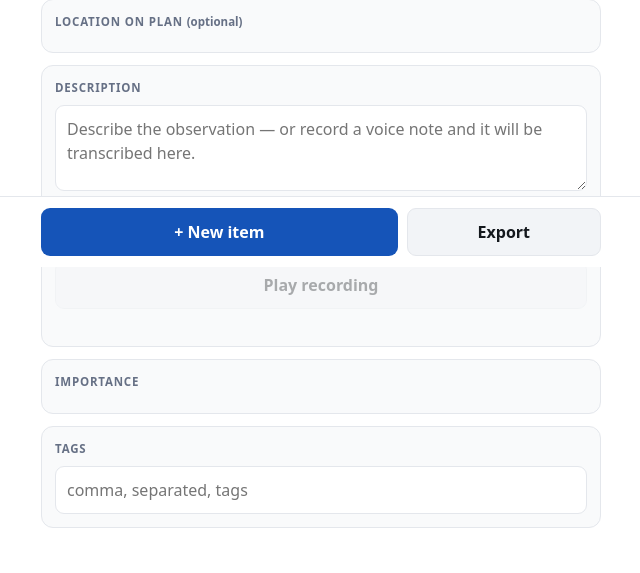
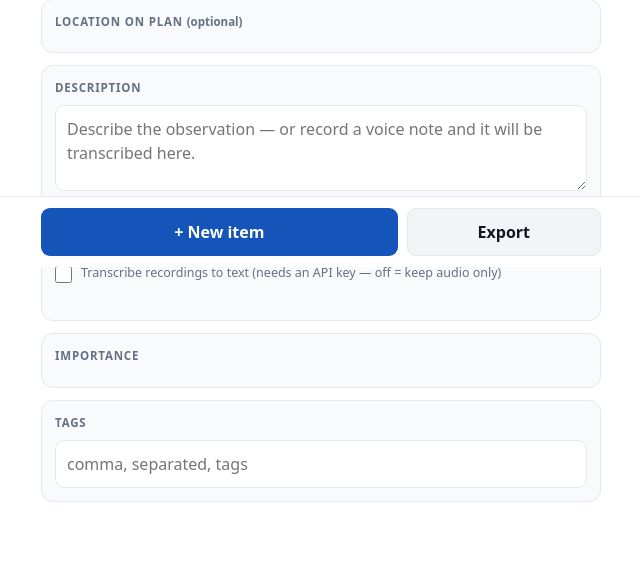
Before and after one commit to RBB007/SiteScribe, a Flask app: page / in a window 1280 px wide. Shown: the part 533-1106 px from the top of the page, without its empty margins (319-959 px from the left). After the commit the page ends 1035 px from the top, so only its background shows below. Run offline with Flask 3, Linux system fonts and the light colour scheme; the visitor is signed in with stand-in values (Sample User, id 1).

Commit message:
Keep every audio recording; make transcription optional
- transcribe=true|false on the audio upload; audio is always stored
- Multiple clips per item (I-001-A-01, -A-02), playable inline, deletable
- DELETE /api/item/<id>/audio/<clip_id>
- load() backfills fields on older records so stale visit.json never drops data
- Fixes: frontend never learned the saved filename, so playback was broken

```diff
--- a/webapp/server.py
+++ b/webapp/server.py
@@ -147,6 +147,17 @@ def load():
         return _blank()
     data.setdefault("items", [])
     data.setdefault("plans", [])
+    # backfill fields added after some records were written, so an older
+    # visit.json never 500s or silently drops data
+    for it in data["items"]:
+        it.setdefault("audio_clips", [])
+        it.setdefault("photos", [])
+        it.setdefault("tags", [])
+        it.setdefault("include", True)
+        it.setdefault("importance", "Info")
+        it.setdefault("description", "")
+        it.setdefault("location", None)
+        it.setdefault("audio", None)
     return data
 
 
@@ -269,6 +280,7 @@ def api_item_create():
             "tags": [],
             "location": None,
             "audio": None,
+            "audio_clips": [],
             "created": _now(),
             "photos": [],
         }
@@ -433,27 +445,66 @@ def api_audio(item_id):
     if not f or not f.filename:
         raise ApiError("no audio uploaded")
 
+    # "false"/"0"/"no" means: keep the recording, do not send it anywhere
+    want_text = str(request.form.get("transcribe", "true")).lower() not in ("false", "0", "no")
+
     with _lock:
         data = load()
         item = need_item(data, item_id)
         safe = secure_filename(f.filename) or "audio.webm"
-        filename = f"{item_id}_audio_{safe}"
+        # keep every recording: <item>_audio_01_<name>
+        existing = item.get("audio_clips") or []
+        seq = f"{len(existing) + 1:02d}"
+        filename = f"{item_id}_audio_{seq}_{safe}"
         d = item_dir(item_id)
         os.makedirs(d, exist_ok=True)
         path = os.path.join(d, filename)
         f.save(path)
+        size = os.path.getsize(path)
 
     # transcription can take many seconds — do it outside the lock
-    transcript = transcribe(path)
+    transcript = transcribe(path) if want_text else ""
 
     with _lock:
         data = load()
         item = need_item(data, item_id)
+        clip = {
+            "clip_id": f"{item_id}-A-{seq}",
+            "filename": filename,
+            "url": f"/uploads/{item_id}/{filename}",
+            "bytes": size,
+            "transcript": transcript,
+            "created": _now(),
+        }
+        item.setdefault("audio_clips", []).append(clip)
+        # keep the legacy single-audio field pointing at the most recent clip
         item["audio"] = {"filename": filename, "transcript": transcript}
         if transcript and not (item.get("description") or "").strip():
             item["description"] = transcript
         save(data)
-        return jsonify(transcript=transcript, description=item.get("description", ""))
+        return jsonify(clip=clip, transcript=transcript,
+                       description=item.get("description", ""))
+
+
+@app.route("/api/item/<item_id>/audio/<clip_id>", methods=["DELETE"])
+@require_pin
+def api_audio_delete(item_id, clip_id):
+    with _lock:
+        data = load()
+        item = need_item(data, item_id)
+        clips = item.get("audio_clips") or []
+        hit = next((c for c in clips if c["clip_id"] == clip_id), None)
+        if hit is None:
+            raise ApiError(f"no such clip: {clip_id}", 404)
+        clips.remove(hit)
+        try:
+            os.remove(os.path.join(item_dir(item_id), hit["filename"]))
+        except OSError:
+            pass
+        item["audio"] = ({"filename": clips[-1]["filename"],
+                          "transcript": clips[-1]["transcript"]} if clips else None)
+        save(data)
+        return jsonify(ok=True)
 
 
 # ---------------------------------------------------------------- plans
--- a/webapp/templates/index.html
+++ b/webapp/templates/index.html
@@ -96,6 +96,15 @@ dialog::backdrop{background:rgba(0,0,0,.65)}
 #planHolder{position:relative;touch-action:manipulation}
 #planCanvas{width:100%;display:block;border:1px solid var(--line);border-radius:9px}
 .pin{position:absolute;width:26px;height:26px;margin:-26px 0 0 -13px;pointer-events:none}
+.tx{display:flex;gap:9px;align-items:flex-start;margin-top:10px;
+  font-size:12.5px;color:var(--mut);cursor:pointer}
+.tx input{margin:2px 0 0;flex:0 0 auto;width:17px;height:17px;accent-color:var(--accent)}
+.clip{display:flex;align-items:center;gap:9px;background:var(--card2);
+  border:1px solid var(--line);border-radius:9px;padding:9px;margin-top:9px}
+.clip audio{flex:1;min-width:0;height:34px}
+.clip .id{font-size:11px;color:var(--mut);font-weight:700;flex:0 0 auto}
+.clip button{background:transparent;color:var(--bad);border:0;padding:4px 7px;
+  font-size:17px;line-height:1;flex:0 0 auto}
 .badge{display:inline-block;padding:2px 8px;border-radius:999px;font-size:11px;
   font-weight:700;color:#fff}
 </style>
@@ -155,10 +164,9 @@ dialog::backdrop{background:rgba(0,0,0,.65)}
     <button id="btnDictate">&#127908; Dictate</button>
     <button class="ghost" id="btnRec">● Record audio</button>
   </div>
-  <div class="row" style="margin-top:7px">
-    <button class="ghost" id="btnPlay" disabled>Play recording</button>
-  </div>
-  <audio id="audio" hidden></audio>
+  <label class="tx"><input type="checkbox" id="txToggle">
+    <span>Transcribe recordings to text (needs an API key — off = keep audio only)</span></label>
+  <div id="clips"></div>
   <div class="msg" id="recMsg"></div>
 </div>
 
@@ -301,11 +309,25 @@ function render(){
     $('locPick').onclick = openPlan;
   }
 
-  /* audio */
-  const has = it.audio && it.audio.filename;
-  $('btnPlay').disabled = !has;
-  if (has) $('audio').src = `/uploads/${it.item_id}/${it.audio.filename}`;
-  $('recMsg').textContent = it.audio?.transcript ? "Transcribed into the description." : "";
+  /* audio clips */
+  renderClips();
+}
+
+function renderClips(){
+  const it = item();
+  const clips = (it && it.audio_clips) || [];
+  $('clips').innerHTML = clips.map(c => `
+    <div class="clip">
+      <span class="id">${c.clip_id}</span>
+      <audio controls preload="none" src="${c.url}"></audio>
+      <button data-id="${c.clip_id}" title="Delete recording">&times;</button>
+    </div>`).join("");
+  [...$('clips').querySelectorAll('button')].forEach(b => b.onclick = async () => {
+    if (!confirm(`Delete recording ${b.dataset.id}?`)) return;
+    await api(`/api/item/${item().item_id}/audio/${b.dataset.id}`, {method:"DELETE"});
+    item().audio_clips = clips.filter(c => c.clip_id !== b.dataset.id);
+    renderClips();
+  });
 }
 
 async function drawThumb(loc){
@@ -442,16 +464,24 @@ $('btnRec').onclick = async () => {
       mr.onstop = async () => {
         s.getTracks().forEach(t=>t.stop());
         const blob = new Blob(chunks,{type:mr.mimeType});
-        const fd = new FormData(); fd.append("audio", blob, "note.webm");
-        $('recMsg').className="msg warn"; $('recMsg').textContent="Transcribing…";
+        const wantText = $('txToggle').checked;
+        const fd = new FormData();
+        fd.append("audio", blob, "note.webm");
+        fd.append("transcribe", wantText ? "true" : "false");
+        $('recMsg').className="msg warn";
+        $('recMsg').textContent = wantText ? "Uploading and transcribing…" : "Saving recording…";
         try{
           const r = await api(`/api/item/${item().item_id}/audio`, {method:"POST", body:fd});
-          item().audio = {filename:"", transcript:r.transcript};
+          (item().audio_clips ||= []).push(r.clip);
           if (r.description){ item().description = r.description; $('desc').value = r.description; }
-          $('recMsg').className = "msg " + (r.transcript ? "ok" : "warn");
+          renderClips();
+          const kb = (r.clip.bytes/1024).toFixed(0);
+          $('recMsg').className = "msg ok";
           $('recMsg').textContent = r.transcript
-            ? "Transcribed into the description."
-            : "Audio saved. No server transcription — use Dictate, or the mic key on your keyboard.";
+            ? `Saved ${r.clip.clip_id} (${kb} KB) and transcribed into the description.`
+            : wantText
+              ? `Saved ${r.clip.clip_id} (${kb} KB). No transcript — no API key set; use Dictate for text.`
+              : `Saved ${r.clip.clip_id} (${kb} KB). Audio kept, not transcribed.`;
         }catch(err){ $('recMsg').className="msg bad"; $('recMsg').textContent=err.message; }
       };
       mr.start(); rec=true; $('btnRec').textContent="■ Stop";
@@ -462,7 +492,6 @@ $('btnRec').onclick = async () => {
     }
   } else { mr.stop(); rec=false; $('btnRec').textContent="● Record"; }
 };
-$('btnPlay').onclick = () => $('audio').play();
 
 /* ---------------- plans ---------------- */
 $('btnPlans').onclick = () => $('planInput').click();
```
Also changed, not shown: webapp/README.md.
